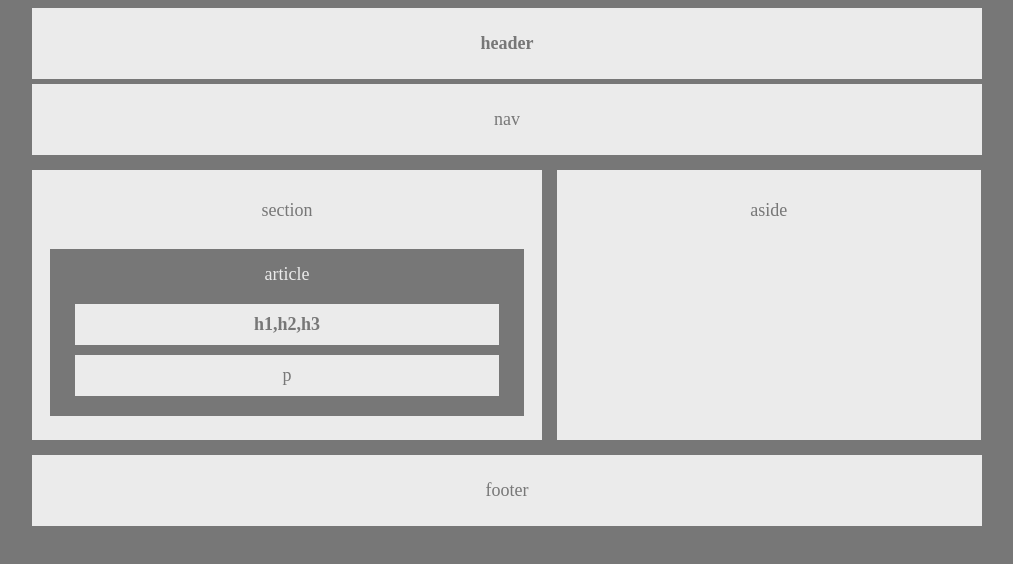
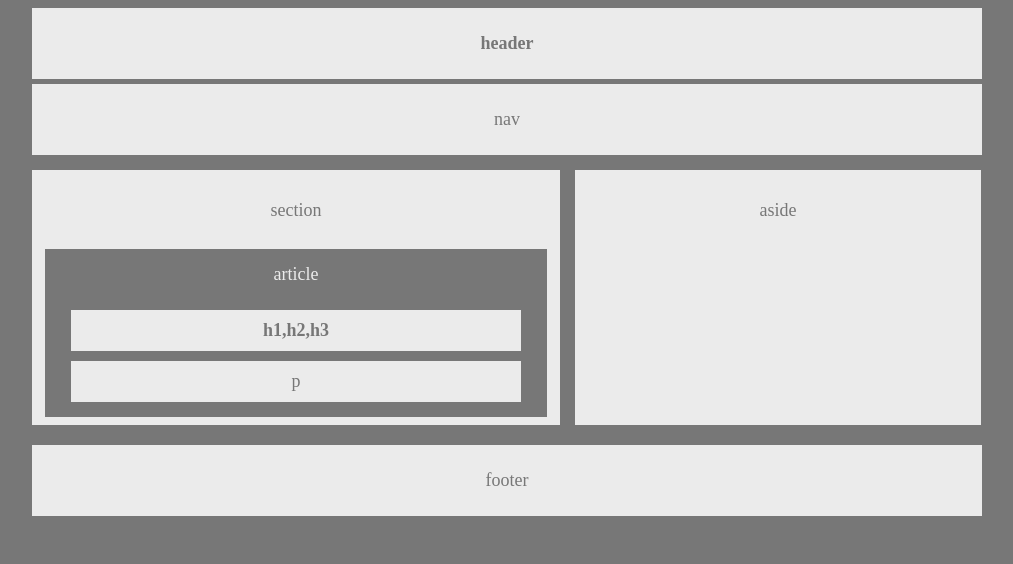
Before and after one commit to dbdoyle182/HW-Wireframe, a plain HTML site: page index.html in a window 1280 px wide. Shown: the whole page, without its empty margins (133-1146 px from the left). Drawn offline with Linux system fonts and the light colour scheme.

Commit message:
edited more padding and margins

```diff
--- a/style.css
+++ b/style.css
@@ -14,19 +14,19 @@ nav, h1 {
 section {
     text-align: center;
     float: left;
-    width: 50%;
-    padding: 30px 15px 5px;
-    margin: 10px 10px 15px 5px;
-    height: 235px;
+    width: 55%;
+    padding: 30px 0px 15px;
+    margin: 10px 10px 20px 5px;
+    height: 210px;
 
 }
 aside {
     text-align: center;
     float: left;
-    width: 41%;
-    padding: 30px 15px 5px;
-    margin: 10px 0px 15px 5px;
-    height: 235px;
+    width: 376px;
+    padding: 30px 15px 15px;
+    margin: 10px 0px 10px 5px;
+    height: 210px;
 }
 footer {
     clear: both;
@@ -45,15 +45,15 @@ article {
     background-color: #777777;
     color: #ebebeb;
     border: solid;
-    padding: 15px;
-    margin-top: 25px;
+    padding: 15px 1px 5px;
+    margin: 25px 10px 0px;
 }
 h2 {
     padding: 10px;
-    margin: 19px 10px 10px;
+    margin: 25px 25px 10px;
 }
 p {
     padding: 10px;
-    margin: 10px 10px 5px;
+    margin: 10px 25px 10px;
 
 }
```
